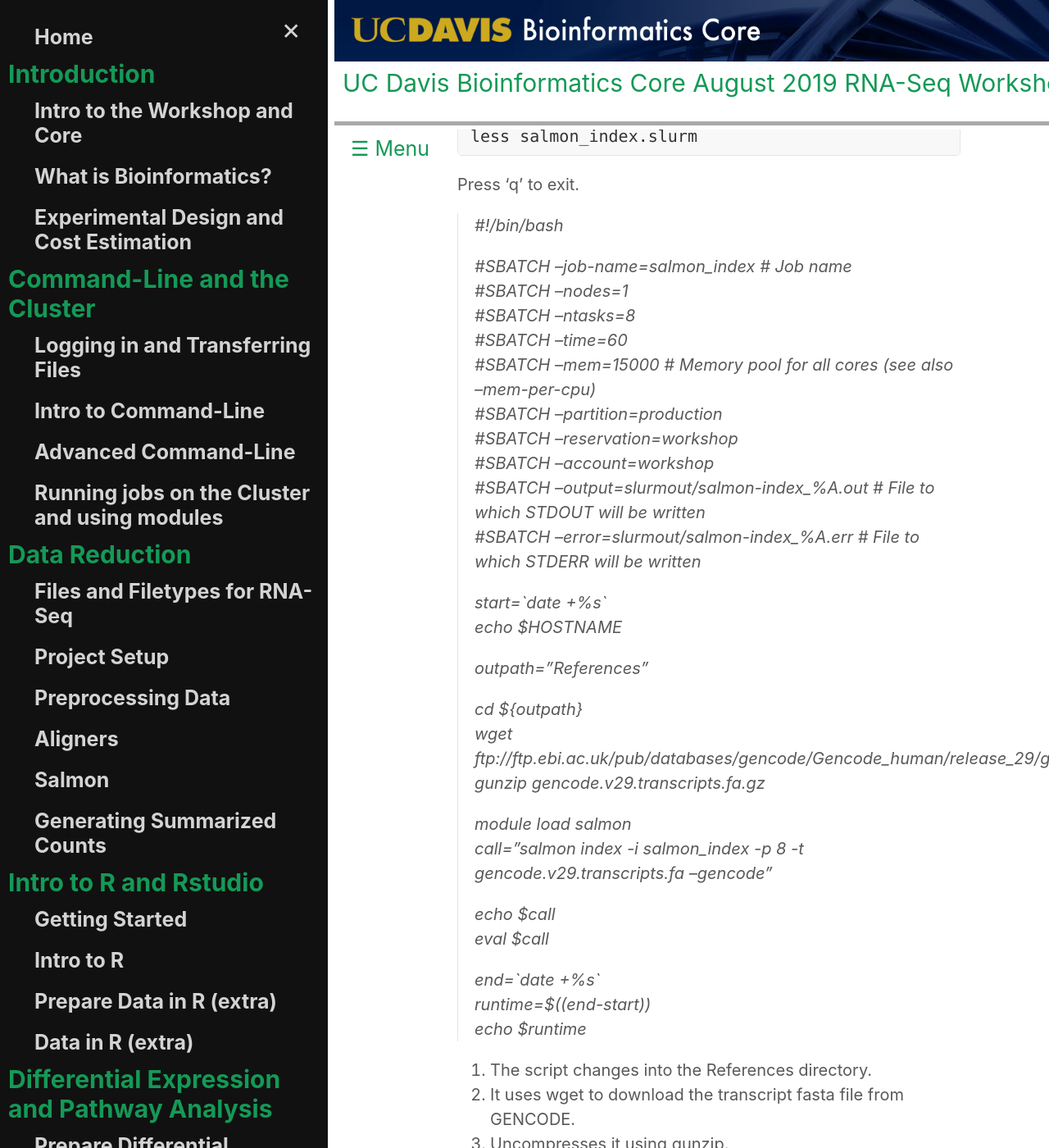
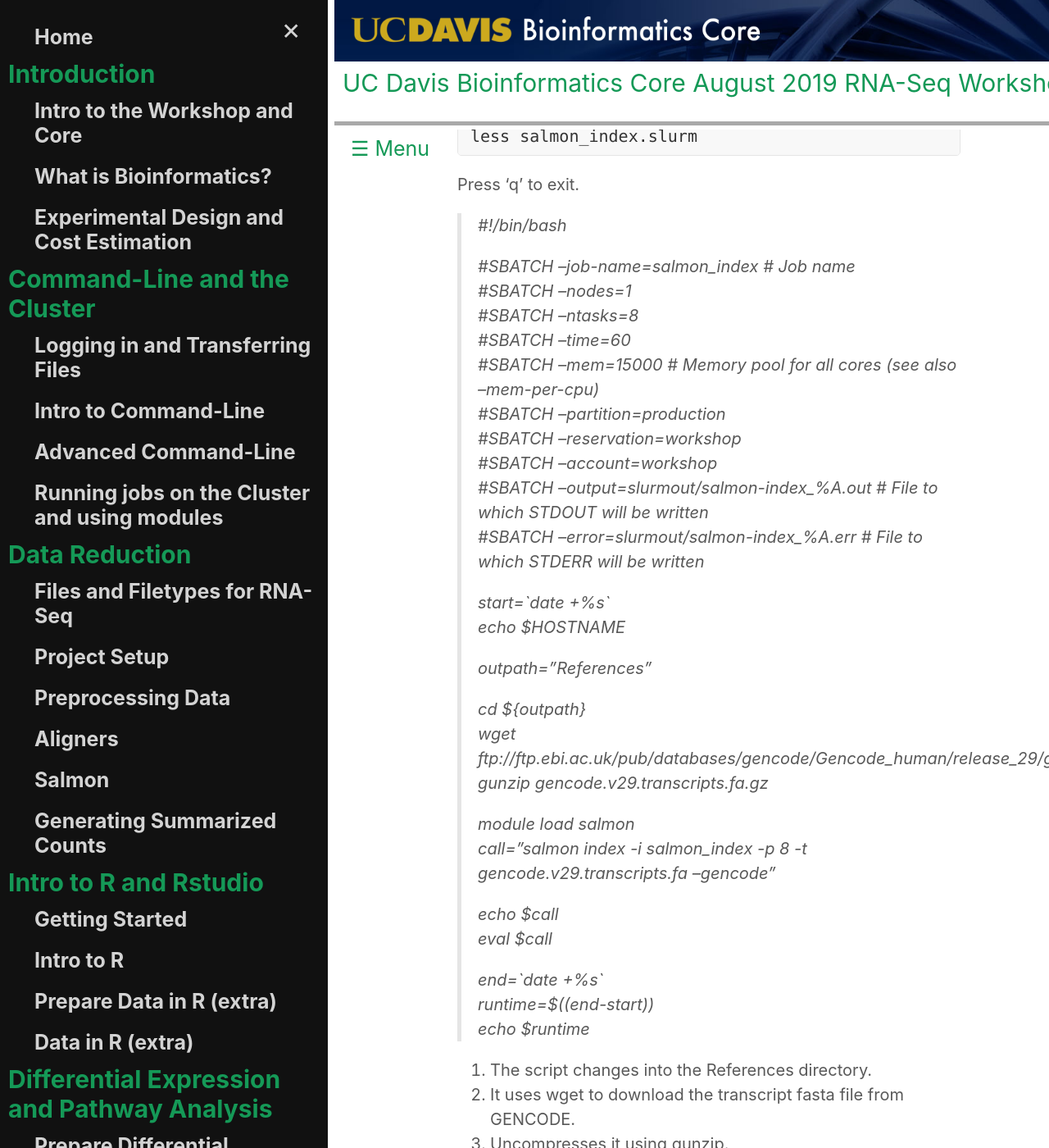
Before and after one commit to ucdavis-bioinformatics-training/2019_August_UCD_mRNAseq_Workshop, a Jekyll site: the page built from data_reduction/salmon.md, in a window 1280 px wide and 1400 px high, scrolled down 857 px. Shown: the whole window at 82% size. Built offline with Jekyll 4.4.1, drawn with Linux system fonts in a browser that asks for light colours; our own code applies the rules of GitHub Pages for plain Markdown files.

Commit message:
trying to make returned text different from code

```diff
--- a/assets/css/styles.css
+++ b/assets/css/styles.css
@@ -60,7 +60,7 @@
 }
 
 blockquote {
-  border-left:1px solid #e5e5e5;
+  border-left:5px solid #e5e5e5;
   margin:0;
   padding:0 0 0 20px;
   font-style:italic;
```
